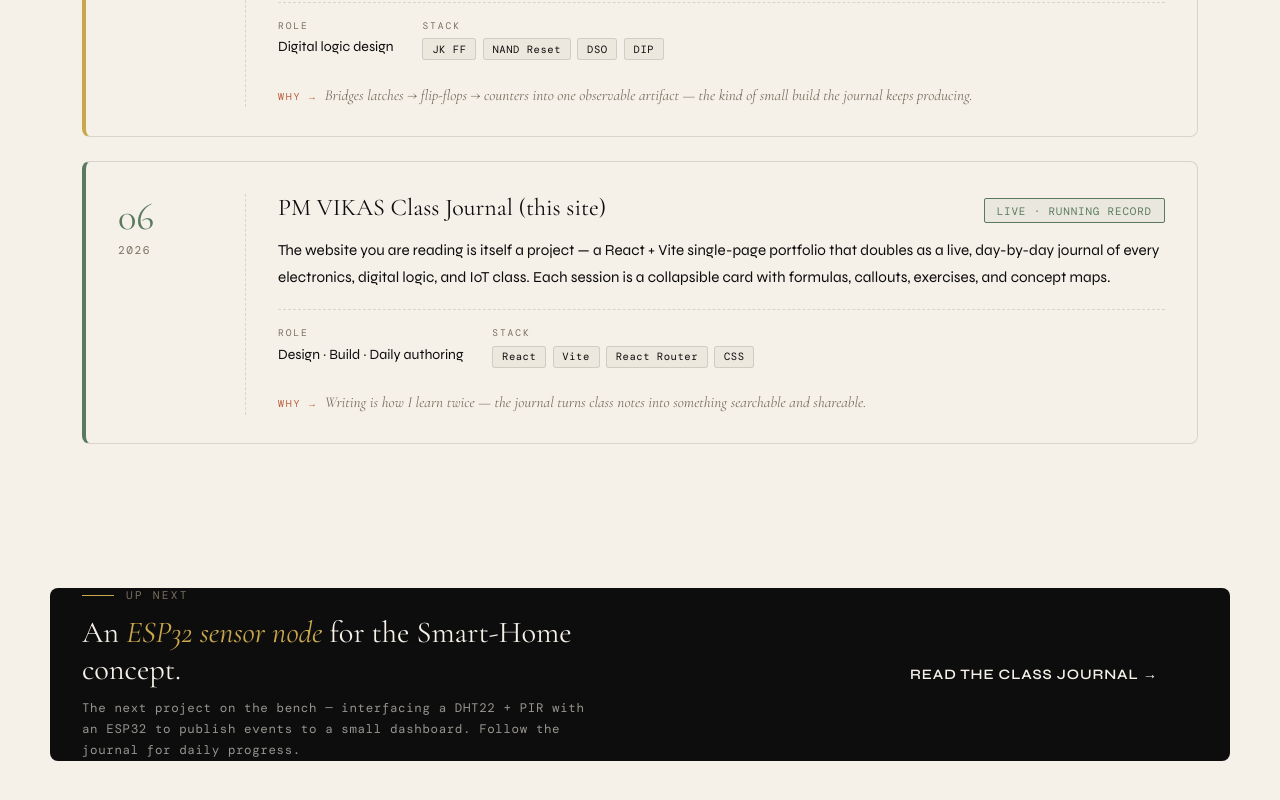
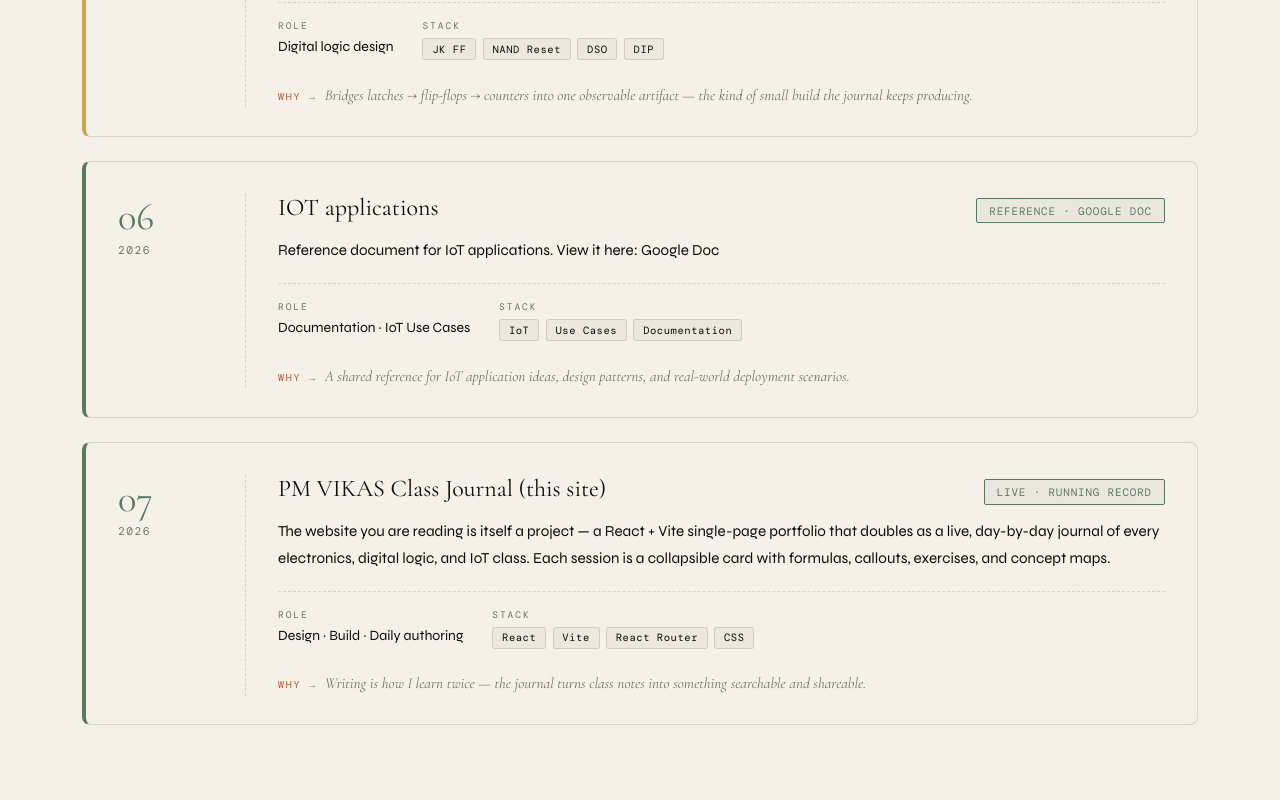
Before and after one commit to adhiyamujeeb-source/portfolio-main, a React (Vite) app: page /projects in a window 1280 px wide. Shown: the part 1956-2756 px from the top of the page. Built offline with nearby package versions, Linux system fonts and the light colour scheme; a web font is replaced by a local one.

Commit message:
Add IOT applications Google Doc project entry

```diff
--- a/Projects.jsx
+++ b/Projects.jsx
@@ -66,6 +66,29 @@
     stack: ['JK FF', 'NAND Reset', 'DSO', 'DIP'],
     why:
       'Bridges latches → flip-flops → counters into one observable artifact — the kind of small build the journal keeps producing.',
+  },
+  {
+    id: 'iot-applications',
+    title: 'IOT applications',
+    status: 'Reference · Google Doc',
+    accent: 'sage',
+    year: '2026',
+    summary: (
+      <span>
+        Reference document for IoT applications. View it here:{' '}
+        <a
+          href="https://docs.google.com/document/d/1j7PjpHgefHXXR9Jv2-5_-U5WqsQCKwFMt857QOnHJdc/edit?usp=drive_link"
+          target="_blank"
+          rel="noopener noreferrer"
+        >
+          Google Doc
+        </a>
+      </span>
+    ),
+    role: 'Documentation · IoT Use Cases',
+    stack: ['IoT', 'Use Cases', 'Documentation'],
+    why:
+      'A shared reference for IoT application ideas, design patterns, and real-world deployment scenarios.',
   },
   {
     id: 'iot-class-journal',
```
